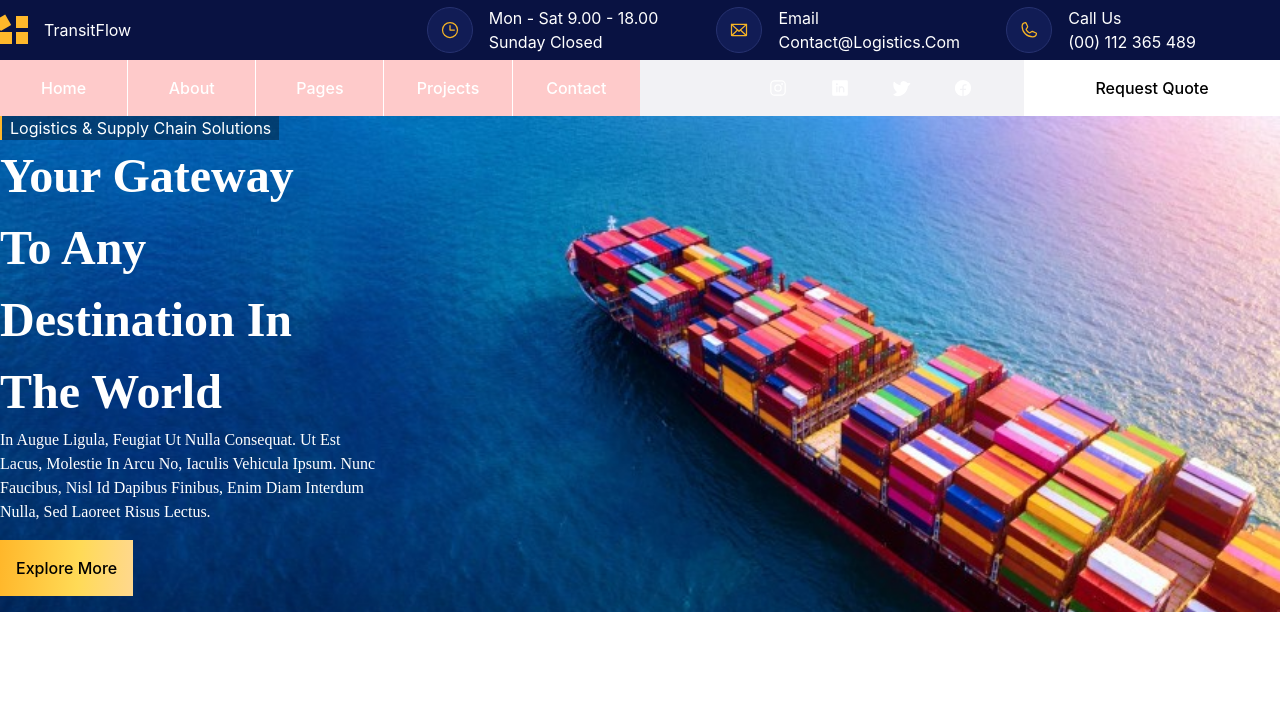
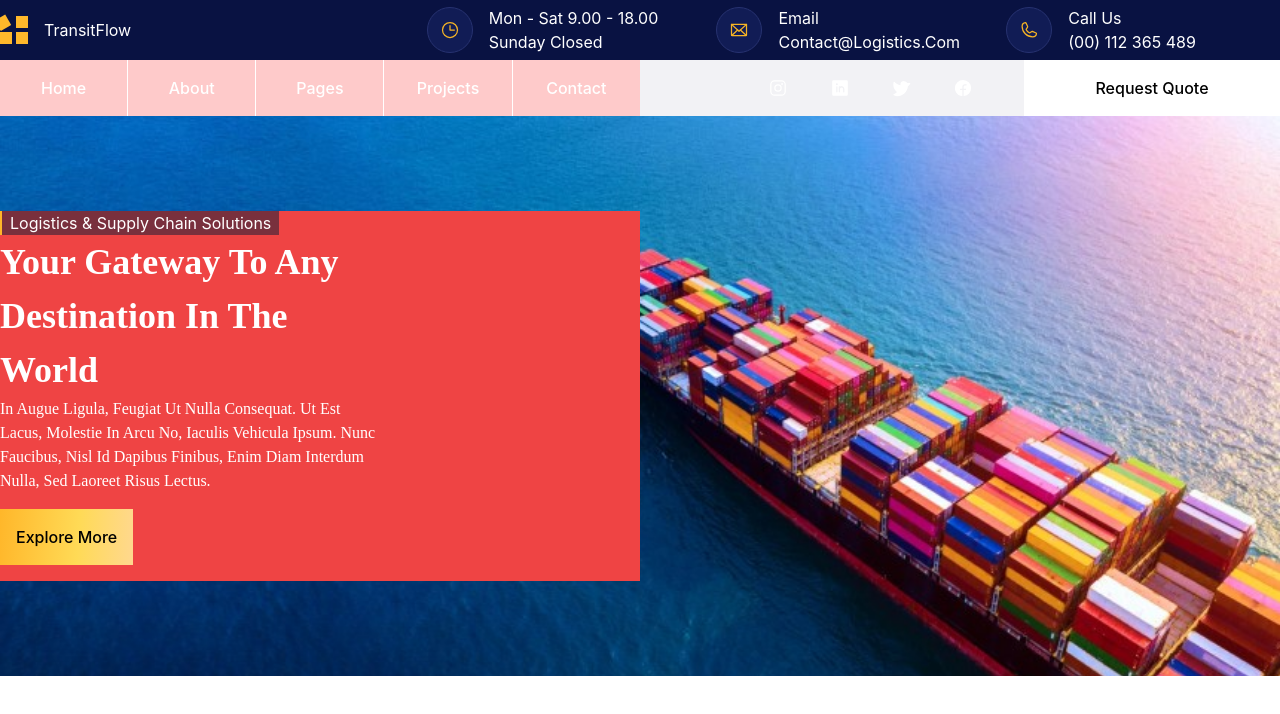
Before and after one commit to smartcollins/logistics, a React (Create React App) app: page /nav in a window 1280 px wide. Shown: the top 714 px of the page. Built offline with nearby package versions, Linux system fonts and the light colour scheme.

Commit message:
minor modification in Banner

```diff
--- a/src/component/Banner.jsx
+++ b/src/component/Banner.jsx
@@ -6,11 +6,11 @@ import home from '../images/home.jpg'
 
 const Banner = ()=>{
     return(
-        <div className='bg-red-400 bg-no-repeat bg-cover bg-center' style={{backgroundImage: `url(${home})`}}>
-            <div className='w-2/4'>
+        <div className='bg-red-400 bg-no-repeat bg-cover bg-center relative h-[70vh]' style={{backgroundImage: `url(${home})`}}>
+            <div className='w-2/4 absolute top-2/4 -translate-y-2/4 bg-red-500'>
             {/* linear-gradient(94.06deg, #FFB629 -1.21%, #FFDA56 58.66%, #FFD7A6 116.84%) */}
             <p style={{borderLeft:`2px solid ${color.grdt}`}} className='bg-[#041c37]/50 w-fit px-2'>Logistics & Supply Chain Solutions</p>
-            <p className=' w-[55%] font-[Rubik] font-semibold text-5xl leading-normal'>Your Gateway to any Destination in the World</p>
+            <p className=' w-[55%] font-[Rubik] font-semibold text-4xl leading-normal'>Your Gateway to any Destination in the World</p>
             <p className=' font-[Krub] font-medium w-3/5'>In augue ligula, feugiat ut nulla consequat. Ut est lacus, molestie in arcu no, iaculis vehicula ipsum. Nunc faucibus, nisl id dapibus finibus, enim diam interdum nulla, sed laoreet risus lectus. </p>
             <button style={{ background: `linear-gradient(94.06deg, ${color.grdt} -1.21%, ${color.grdt2} 58.66%, ${color.grdt3} 116.84%)` }} className='p-4 text-black capitalize font-medium my-4'>explore more</button>
             </div>
```
